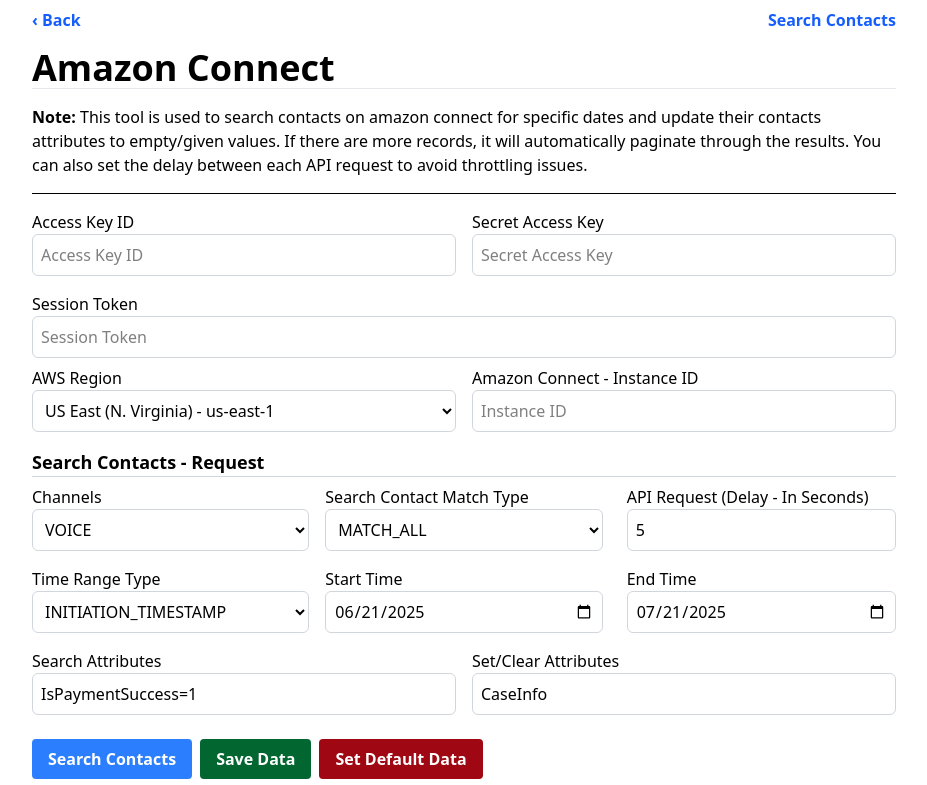
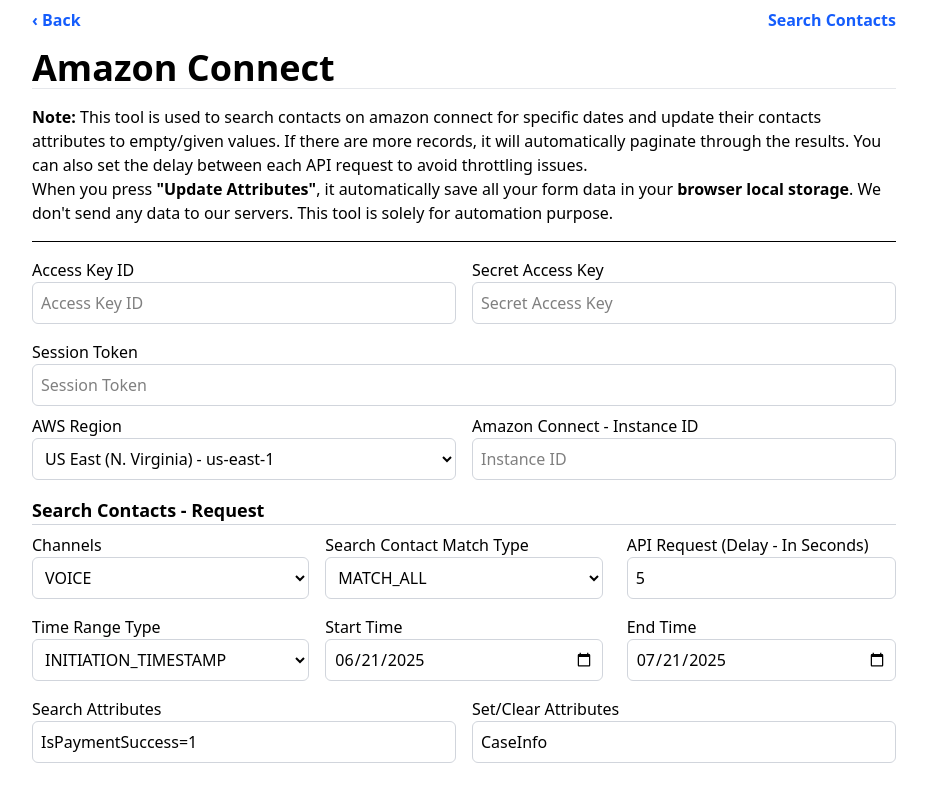
Before and after one commit to zeeforumcompany/automation-tools, a Next.js app: page /amazon-connect/contact in a window 1280 px wide. Shown: the top 785 px of the page, without its empty margins (176-1103 px from the left). Built offline with nearby package versions, Linux system fonts and the light colour scheme.

Commit message:
Update Notes - Amazon Connect

```diff
--- a/src/components/amazon-connect-contact.js
+++ b/src/components/amazon-connect-contact.js
@@ -268,7 +268,9 @@
         <h1 className="text-4xl font-bold border-b-1 border-b-gray-200 mb-4">Amazon Connect</h1>
 
 		<div className="mt-2">
-			<b>Note:</b> This tool is used to search contacts on amazon connect for specific dates and update their contacts attributes to empty/given values. If there are more records, it will automatically paginate through the results. You can also set the delay between each API request to avoid throttling issues.
+			<p><b>Note:</b> This tool is used to search contacts on amazon connect for specific dates and update their contacts attributes to empty/given values. If there are more records, it will automatically paginate through the results. You can also set the delay between each API request to avoid throttling issues.</p>
+
+			<p>When you press <b>"Update Attributes"</b>, it automatically save all your form data in your <b>browser local storage</b>. We don't send any data to our servers. This tool is solely for automation purpose.</p>
 		</div>
 		<hr className="my-4" />
 
@@ -368,7 +370,7 @@
 		</div>
 
 		<div className="mb-2">
-			<button onClick={searchContacts} className="cursor-pointer bg-blue-500 text-white py-2 px-4 rounded-sm hover:bg-blue-600 mt-2 disabled:bg-blue-400 disabled:cursor-not-allowed font-bold" disabled={disabled}>Search Contacts</button>
+			<button onClick={searchContacts} className="cursor-pointer bg-blue-500 text-white py-2 px-4 rounded-sm hover:bg-blue-600 mt-2 disabled:bg-blue-400 disabled:cursor-not-allowed font-bold" disabled={disabled}>Update Attributes</button>
 			<DataHandler StorageKey={STORAGE_KEY} DefaultData={defaultForm} form={form} setForm={setForm} ref={childRef} />
 		</div>
 
```
